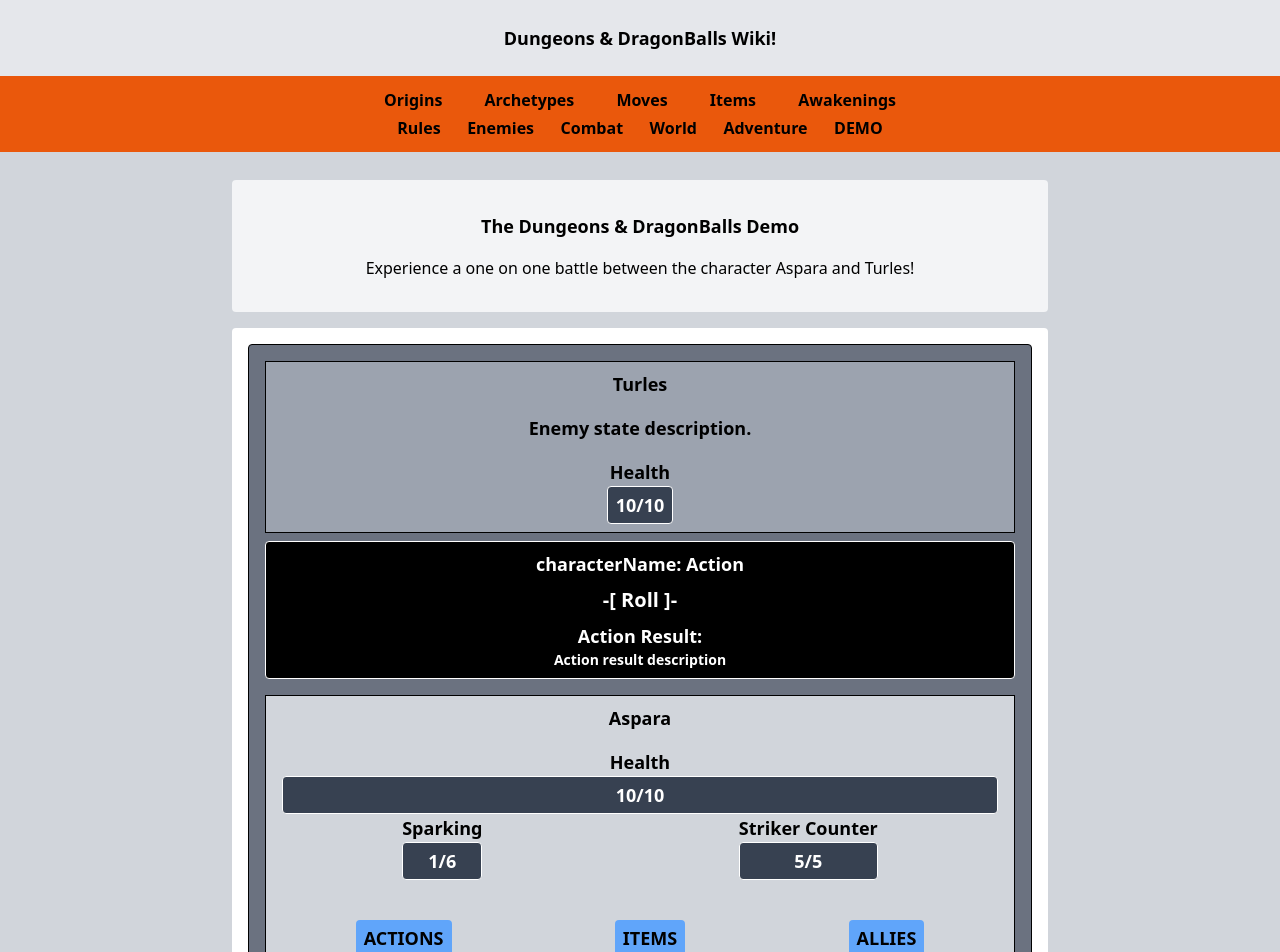
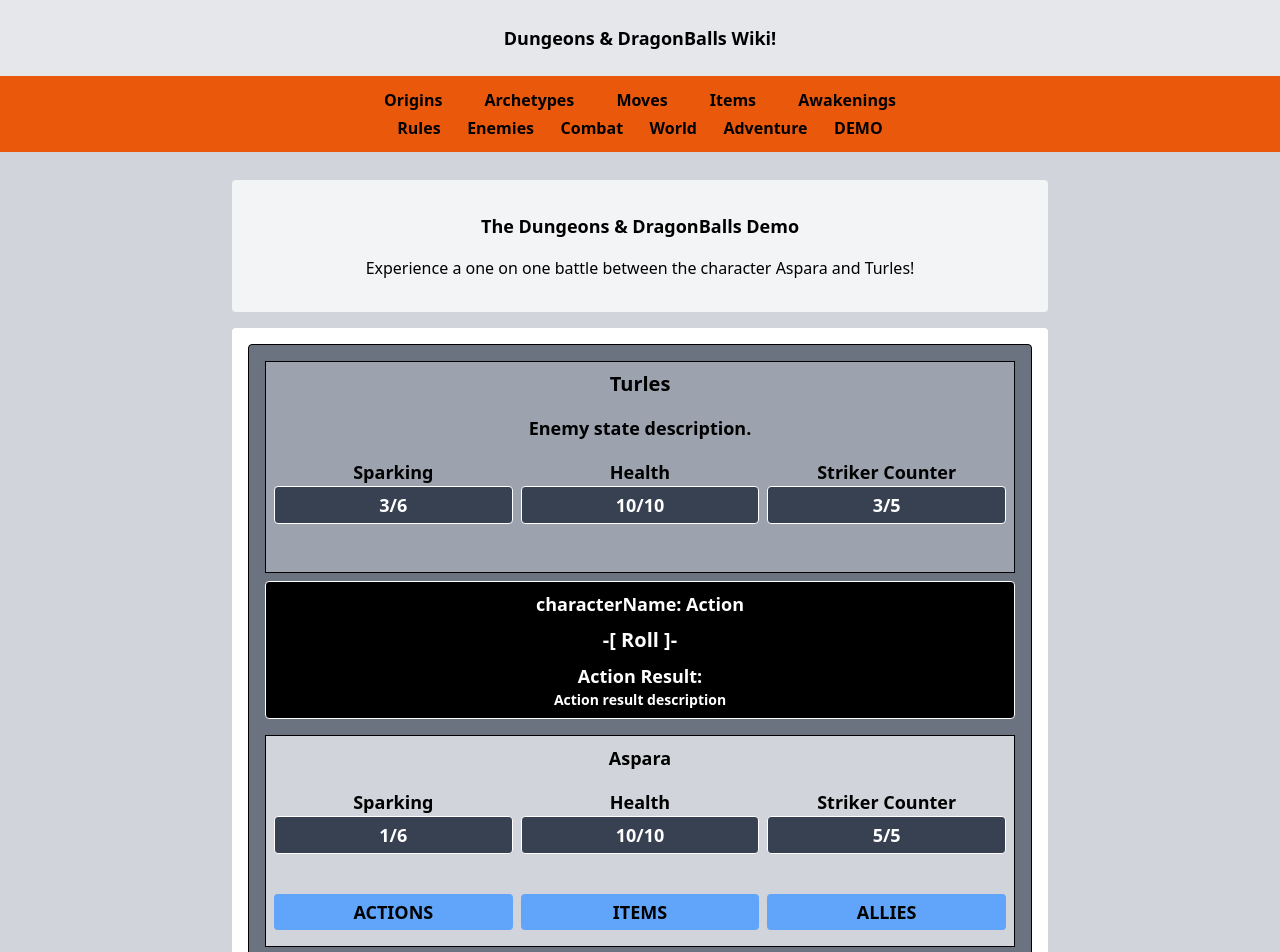
Before and after one commit to KylePep/ddbwiki, a Next.js app: page /demo in a window 1280 px wide. Shown: the top 952 px of the page. Built offline with nearby package versions, Linux system fonts and the light colour scheme.

Commit message:
moving UI

```diff
--- a/app/demo/page.tsx
+++ b/app/demo/page.tsx
@@ -3,6 +3,7 @@ import { DEMO_DATA, ENEMY_TYPES } from '@/shared/constants'
 import React from 'react'
 
 const data = DEMO_DATA
+
 const boss = () => {
   const base = ENEMY_TYPES.find((b)=>b.name === data.adventureInstance.enemyData[0].name)
 
@@ -41,16 +42,30 @@ export default function page() {
       <div className='my-4 bg-white rounded p-4 grid grid-cols-1 '>
         <div className='bg-gray-500 border border-solid border-black rounded p-4'>
           <div className='text-lg font-bold text-center bg-gray-400 border border-solid border-black p-2'>
-            <p className='mb-4'>
+            <p className='mb-4 text-xl'>
             {Boss.base?.displayName}
             </p>
             <p className='font-semibold text-l mb-4'>Enemy state description.</p>
-            <div className='flex flex-col items-center'>
+            <div className='grid grid-cols-3 gap-2 mb-10'>
+                <div>
+                  <p className='text-center'>Sparking</p>
+                  <p className='bg-gray-700 border border-white text-white rounded px-2 py-1'>
+                      {Boss.sparkingMeter}
+                    </p>
+                </div>
+                <div>
                     <p className='text-center'>Health</p>
-                    <p className='bg-gray-700 border border-white text-white rounded w-fit px-2 py-1'>
+                    <p className='bg-gray-700 border border-white text-white rounded px-2 py-1'>
                       {Boss.hp}
                     </p>
                 </div>
+                <div>
+                  <p className='text-center capitalize'>{Player.base.archetype} Counter</p>
+                  <p className='bg-gray-700 border border-white text-white rounded px-2 py-1'>
+                      {Boss.archCounter}
+                    </p>
+                </div>
+            </div>
           </div>
           <div className='my-2 text-center font-bold text-xl text-white'>
             <div className='bg-black border border-white rounded px-2 py-2'>
@@ -66,17 +81,17 @@ export default function page() {
           </div>
           <div className='text-lg font-bold text-center mt-4 bg-gray-300 border border-solid border-black p-2'>
             <p className='mb-4'>{Player.base.name}</p>
-                <div>
-                    <p className='text-center'>Health</p>
-                    <p className='bg-gray-700 border border-white text-white rounded px-2 py-1 mx-2'>
-                      {Player.hp}
-                    </p>
-                </div>
-            <div className='flex justify-around mb-10'>
+            <div className='grid grid-cols-3 gap-2 mb-10'>
                 <div>
                   <p className='text-center'>Sparking</p>
                   <p className='bg-gray-700 border border-white text-white rounded px-2 py-1'>
                       {Player.sparkingMeter}
+                    </p>
+                </div>
+                <div>
+                    <p className='text-center'>Health</p>
+                    <p className='bg-gray-700 border border-white text-white rounded px-2 py-1'>
+                      {Player.hp}
                     </p>
                 </div>
                 <div>
@@ -86,16 +101,20 @@ export default function page() {
                     </p>
                 </div>
             </div>
-            <div className='flex justify-around'>
-              <div>
-                <button className='mb-2 bg-blue-400 px-2 py-1 rounded hover:text-white'>ACTIONS</button>
+            <div className='grid grid-cols-3 gap-2'>
+
+              <div className='bg-blue-400 mb-2 px-2 py-1 rounded'>
+                <button className=' hover:text-white'>ACTIONS</button>
               </div>
-              <div>
-                <button className='mb-2 bg-blue-400 px-2 py-1 rounded hover:text-white'>ITEMS</button>
+
+              <div className='bg-blue-400 mb-2 px-2 py-1 rounded'>
+                <button className='hover:text-white'>ITEMS</button>
               </div>
-              <div>
-                <button className='mb-2 bg-blue-400 px-2 py-1 rounded hover:text-white'>ALLIES</button>
+
+              <div className='bg-blue-400 mb-2 px-2 py-1 rounded'>
+                <button className='hover:text-white'>ALLIES</button>
               </div>
+
             </div>
           </div>
         </div>
```
